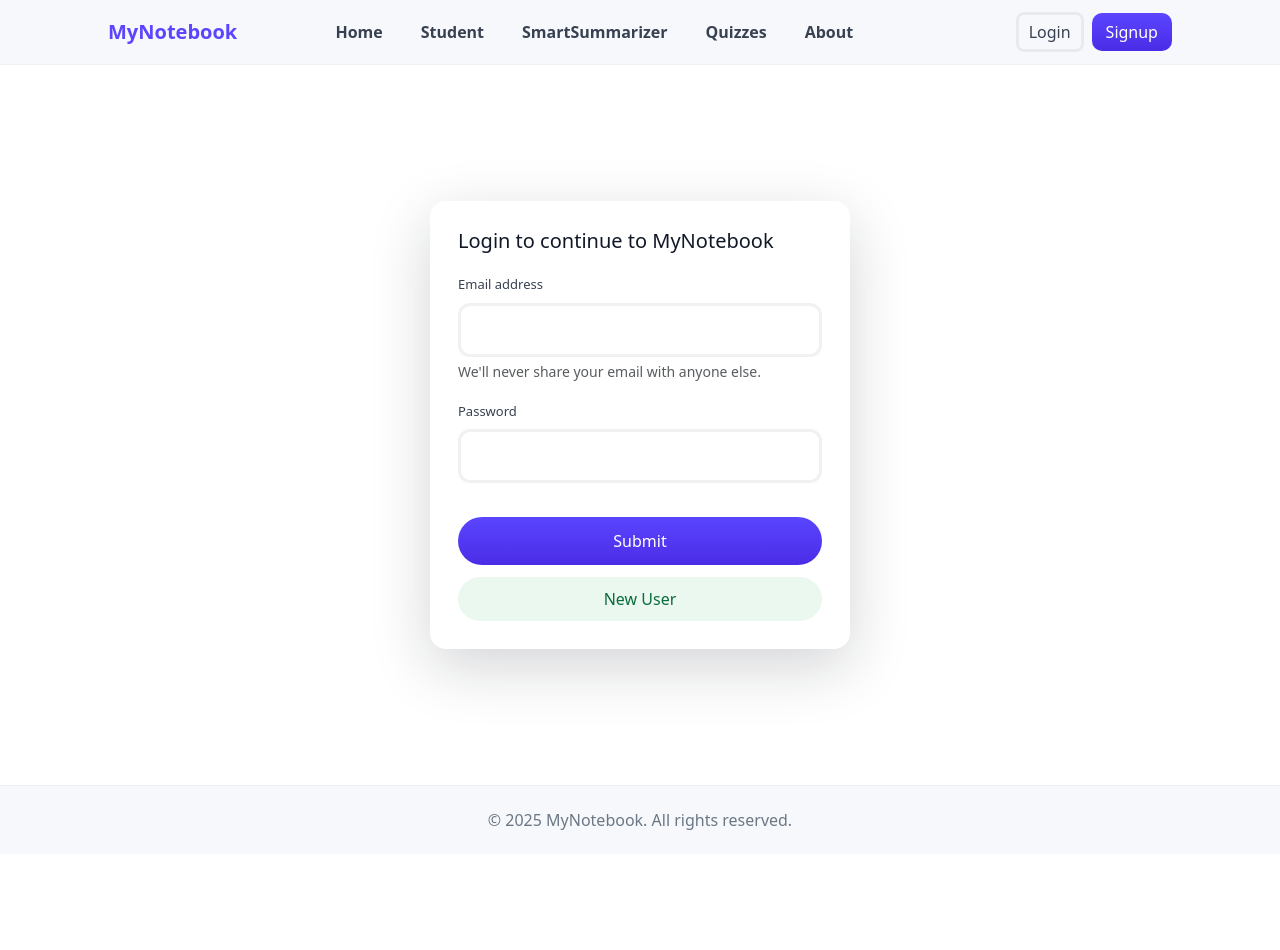
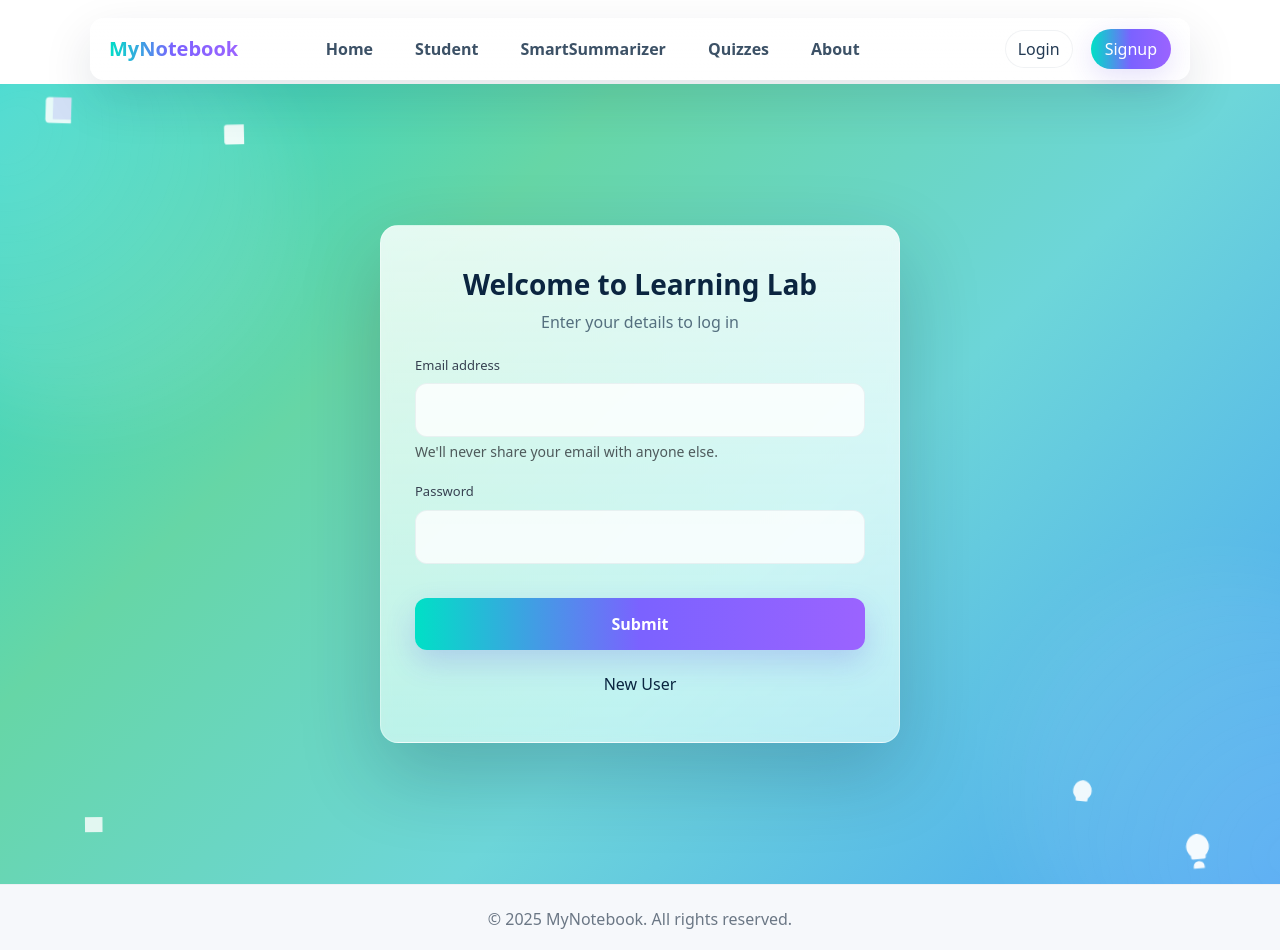
Before and after one commit to haribalji/mynotes1, a React (Create React App) app: page /login in a window 1280 px wide. Shown: the top 950 px of the page. Before the commit the page ends 854 px from the top, so only its background shows below. Built offline with nearby package versions, Linux system fonts and the light colour scheme.

Commit message:
after styling with gradients

```diff
--- a/src/App.js
+++ b/src/App.js
@@ -1,5 +1,10 @@
 import "./App.css";
-import { BrowserRouter as Router, Routes, Route } from "react-router-dom";
+import {
+  BrowserRouter as Router,
+  Routes,
+  Route,
+  useLocation,
+} from "react-router-dom";
 // import axios from "axios";
 
 import Navbar from "./components/Navbar";
@@ -9,7 +14,7 @@ import NoteState from "./context/notes/NoteState";
 import Alert from "./components/Alert";
 import Login from "./components/Login";
 import Signup from "./components/Signup";
-import React,{useState} from 'react'
+import React, { useState } from "react";
 import Student from "./components/Studentdata";
 import StudentState from "./context/students/StudentState";
 import SubjectsByClass from "./components/SubjectsByClass";
@@ -20,23 +25,22 @@ import FileUpload from "./components/FileUpload";
 import Admin from "./components/Admin";
 import QuizApp from "./components/Quizapp";
 
+function App() {
+  const [alert, setAlert] = useState(null);
 
-function App() {
-  const[alert,setAlert]=useState(null);
-
-  const showAlert=(message,type)=>{
+  const showAlert = (message, type) => {
     // here i am passing the object to alert variable
 
     setAlert({
-      msg:message,
-      type:type
-    })
+      msg: message,
+      type: type,
+    });
 
     // now making the alert to dissapear automatically
     setTimeout(() => {
       setAlert(null);
     }, 1500);
-  }
+  };
 
   return (
     <>
@@ -44,44 +48,91 @@ function App() {
         <div className="content">
           {/* <Home
     /> */}
-<Alert/>
+          <Alert />
           <NoteState>
-  <StudentState> {/* Move StudentState outside of Routes */}
+            <StudentState>
               <Router>
                 <Navbar />
                 <Alert alert={alert} />
-      <div className="container">
-        <Routes>
-          <Route exact path="/" element={<Home showAlert={showAlert} />} />
-          <Route exact path="/FileUpload" element={ <FileUpload />} />
-          <Route exact path="/admin" element={<Admin/>} />
-
-          <Route exact path="/home" element={<Home showAlert={showAlert} />} />
-          <Route exact path="/about" element={<About />} />
-          <Route exact path="/login" element={<Login showAlert={showAlert} />} />
-          <Route exact path="/signup" element={<Signup showAlert={showAlert} />} />
-          <Route exact path="/student" element={<Student showAlert={showAlert}/>} /> {/* Student route inside Routes */}
-          <Route exact path="/subjectsByClass" element={<SubjectsByClass  showAlert={showAlert}/>} /> {/* Student route inside Routes */}
-          <Route path="/chapters/:classNumber/:subject" element={<Chaptershow />} />
-          <Route path="/notes/:classNumber/:subject/:chapter" element={ <StudentNote/>} />
-          <Route exact path="/quizzes" element={<QuizApp />} /> New route for quizzes
-        </Routes>
-      </div>
-
-
+                <AppRoutes showAlert={showAlert} />
               </Router>
-  </StudentState> {/* Closing StudentState */}
+            </StudentState>
           </NoteState>
-
         </div>
 
         <Footer />
-
-
       </div>
-
     </>
   );
 }
 
 export default App;
+
+// small helper component to conditionally render the centered container for non-auth routes
+function AppRoutes({ showAlert }) {
+  const location = useLocation();
+  const isAuthRoute =
+    location.pathname === "/login" || location.pathname === "/signup";
+
+  return (
+    <div>
+      {isAuthRoute ? (
+        <Routes>
+          <Route
+            exact
+            path="/login"
+            element={<Login showAlert={showAlert} />}
+          />
+          <Route
+            exact
+            path="/signup"
+            element={<Signup showAlert={showAlert} />}
+          />
+        </Routes>
+      ) : (
+        <div className="container">
+          <Routes>
+            <Route exact path="/" element={<Home showAlert={showAlert} />} />
+            <Route exact path="/FileUpload" element={<FileUpload />} />
+            <Route exact path="/admin" element={<Admin />} />
+            <Route
+              exact
+              path="/home"
+              element={<Home showAlert={showAlert} />}
+            />
+            <Route exact path="/about" element={<About />} />
+            <Route
+              exact
+              path="/login"
+              element={<Login showAlert={showAlert} />}
+            />
+            <Route
+              exact
+              path="/signup"
+              element={<Signup showAlert={showAlert} />}
+            />
+            <Route
+              exact
+              path="/student"
+              element={<Student showAlert={showAlert} />}
+            />
+            <Route
+              exact
+              path="/subjectsByClass"
+              element={<SubjectsByClass showAlert={showAlert} />}
+            />
+            <Route
+              path="/chapters/:classNumber/:subject"
+              element={<Chaptershow />}
+            />
+            <Route
+              path="/notes/:classNumber/:subject/:chapter"
+              element={<StudentNote />}
+            />
+            <Route exact path="/quizzes" element={<QuizApp />} />
+          </Routes>
+        </div>
+      )}
+    </div>
+  );
+}
--- a/src/components/Addnote.js
+++ b/src/components/Addnote.js
@@ -28,7 +28,7 @@ const Addnote = (props) => {
 
         <form className="addnote-form" onSubmit={handleclick}>
           <label className="addnote-label" htmlFor="Title">
-            Title
+            Title (min 5 characters)
           </label>
           <input
             type="text"
@@ -43,7 +43,7 @@ const Addnote = (props) => {
           />
 
           <label className="addnote-label" htmlFor="description">
-            Description
+            Description (min 5 characters)
           </label>
           <textarea
             className="addnote-textarea"
@@ -57,7 +57,7 @@ const Addnote = (props) => {
           ></textarea>
 
           <label className="addnote-label optional" htmlFor="tag">
-            Tag (Optional)
+            Tag
           </label>
           <input
             type="text"
--- a/src/components/Login.js
+++ b/src/components/Login.js
@@ -66,8 +66,69 @@ const Login = (props) => {
     // </div>
 
     <div className="login-wrapper">
+      <div className="login-bg-blob blob-a" aria-hidden="true"></div>
+      <svg
+        className="floating-icon icon-a"
+        viewBox="0 0 24 24"
+        aria-hidden="true"
+      >
+        <path
+          fill="rgba(255,255,255,0.95)"
+          d="M3 5a2 2 0 0 1 2-2h12v14H5a2 2 0 0 1-2-2V5z"
+          opacity="0.95"
+        ></path>
+        <path
+          fill="rgba(74,44,230,0.95)"
+          d="M7 3h10v12H7z"
+          opacity="0.14"
+        ></path>
+      </svg>
+      <div className="login-bg-blob blob-b" aria-hidden="true"></div>
+      <svg
+        className="floating-icon icon-b"
+        viewBox="0 0 24 24"
+        aria-hidden="true"
+      >
+        <path
+          fill="rgba(255,255,255,0.98)"
+          d="M9 21h6v-1a3 3 0 0 0-6 0v1zM12 2a7 7 0 0 0-4 12v1a1 1 0 0 0 1 1h6a1 1 0 0 0 1-1v-1a7 7 0 0 0-4-12z"
+        />
+      </svg>
+      {/* extra decorative icons */}
+      <svg
+        className="floating-icon icon-c"
+        viewBox="0 0 24 24"
+        aria-hidden="true"
+      >
+        <path
+          fill="rgba(255,255,255,0.95)"
+          d="M3 5a2 2 0 0 1 2-2h12v14H5a2 2 0 0 1-2-2V5z"
+        ></path>
+      </svg>
+      <svg
+        className="floating-icon icon-d"
+        viewBox="0 0 24 24"
+        aria-hidden="true"
+      >
+        <path
+          fill="rgba(255,255,255,0.95)"
+          d="M12 2a7 7 0 0 0-4 12v1a1 1 0 0 0 1 1h6a1 1 0 0 0 1-1v-1a7 7 0 0 0-4-12z"
+        />
+      </svg>
+      <svg
+        className="floating-icon icon-e"
+        viewBox="0 0 24 24"
+        aria-hidden="true"
+      >
+        <path
+          fill="rgba(255,255,255,0.95)"
+          d="M4 4h14v12H4z"
+          opacity="0.9"
+        ></path>
+      </svg>
       <div className="login-card">
-        <h2>Login to continue to MyNotebook</h2>
+        <h2>Welcome to Learning Lab</h2>
+        <p>Enter your details to log in</p>
         <form onSubmit={handlesubmit}>
           <div className="mb-3">
             <label htmlFor="email" className="form-label">
--- a/src/styles/Addnote.css
+++ b/src/styles/Addnote.css
@@ -42,7 +42,7 @@
   width: 100%;
   padding: 14px 16px;
   border-radius: 8px;
-  border: 1px solid #e6edf5;
+  border: 3px solid #e6edf5;
   background: #fbfdff;
   font-size: 15px;
   color: #102030;
--- a/src/styles/Layout.css
+++ b/src/styles/Layout.css
@@ -6,27 +6,55 @@
 }
 
 .site-header {
-  background: var(--bg-light);
-  border-bottom: 1px solid rgba(15, 23, 36, 0.03);
-  position: sticky;
-  top: 0;
-  z-index: 999;
+  position: fixed;
+  top: 18px;
+  left: 0;
+  right: 0;
+  display: flex;
+  justify-content: center;
+  pointer-events: none; /* allow clicks inside inner chip only */
+  z-index: 1200;
 }
 
 .site-nav {
+  pointer-events: auto;
   max-width: 1100px;
+  width: calc(100% - 48px);
   margin: 0 auto;
   display: flex;
   align-items: center;
-  gap: 24px;
-  padding: 14px 18px;
+  gap: 18px;
+  padding: 10px 18px;
+  background: linear-gradient(
+    180deg,
+    rgba(255, 255, 255, 0.9),
+    rgba(255, 255, 255, 0.6)
+  );
+  border-radius: 14px;
+  box-shadow: 0 20px 50px rgba(12, 34, 60, 0.12);
+  backdrop-filter: blur(6px) saturate(110%);
+  border: 1px solid rgba(255, 255, 255, 0.45);
+}
+
+/* Space to avoid overlap with fixed floating header */
+.content {
+  padding-top: 84px; /* matches fixed header height + margin */
+}
+
+@media (max-width: 860px) {
+  .content {
+    padding-top: 96px;
+  } /* slightly taller when mobile toggle present */
 }
 
 .brand-link {
-  font-weight: 800;
+  font-weight: 900;
   font-size: 20px;
-  color: var(--brand-purple);
   text-decoration: none;
+  background: linear-gradient(90deg, #00e0c6 0%, #7b62ff 50%, #9b63ff 100%);
+  -webkit-background-clip: text;
+  background-clip: text;
+  color: transparent;
 }
 
 .brand {
@@ -43,42 +71,51 @@
   display: flex;
   gap: 18px;
   margin: 0 auto;
+  align-items: center;
 }
 
 .nav-link {
-  color: #374151;
+  color: rgba(11, 37, 64, 0.8);
   text-decoration: none;
-  font-weight: 600;
-  padding: 6px 10px;
-  border-radius: 6px;
+  font-weight: 700;
+  padding: 8px 12px;
+  border-radius: 10px;
+  transition: background 160ms ease, transform 160ms ease, color 160ms ease;
 }
 
 .nav-link.active {
-  color: var(--brand-purple);
+  color: #0b2540;
+  background: rgba(255, 255, 255, 0.85);
+  box-shadow: 0 6px 20px rgba(12, 34, 60, 0.06);
 }
 
 .nav-actions {
   margin-left: auto;
+  display: flex;
+  align-items: center;
+  gap: 10px;
 }
 
 .btn-logout {
-  background: linear-gradient(180deg, var(--brand-purple), #4a2ce6);
+  background: linear-gradient(90deg, #00e0c6 0%, #7b62ff 50%, #9b63ff 100%);
   color: #fff;
   padding: 8px 14px;
-  border-radius: 10px;
+  border-radius: 999px;
   border: none;
   cursor: pointer;
   text-decoration: none;
+  box-shadow: 0 8px 28px rgba(74, 44, 230, 0.14);
 }
 
 .btn-outline {
-  background: transparent;
-  border: 3px solid rgba(15, 23, 36, 0.06);
-  color: #374151;
-  padding: 6px 10px;
-  border-radius: 8px;
+  background: rgba(255, 255, 255, 0.6);
+  border: 1px solid rgba(11, 37, 64, 0.06);
+  color: rgba(11, 37, 64, 0.9);
+  padding: 6px 12px;
+  border-radius: 999px;
   text-decoration: none;
   margin-right: 8px;
+  backdrop-filter: blur(4px);
 }
 
 .site-footer {
--- a/src/styles/Login.css
+++ b/src/styles/Login.css
@@ -1,52 +1,272 @@
 /* Login page styles to match provided screenshot */
 .login-wrapper {
-  min-height: calc(100vh - 80px);
+  /* full viewport gradient background with subtle texture */
+  min-height: 100vh;
   display: flex;
   align-items: center;
   justify-content: center;
   padding: 40px 20px;
+  background: linear-gradient(
+    135deg,
+    #2ed5c9 0%,
+    #66d6a6 30%,
+    #6dd6d9 60%,
+    #4aa6f3 100%
+  );
+  position: relative;
+  overflow: hidden;
 }
+
+/* Ensure html/body and root app stretch so gradient is full-bleed (no white gutters) */
+html,
+body,
+#root {
+  height: 100%;
+  width: 100%;
+  margin: 0;
+  padding: 0;
+}
+
+/* Floating small icons anchored to blobs */
+.floating-icon {
+  position: absolute;
+  width: 44px;
+  height: 44px;
+  z-index: 7;
+  display: block;
+  pointer-events: none;
+  opacity: 0.95;
+  transform-origin: center;
+}
+.icon-a {
+  left: 40px;
+  top: 10px;
+  animation: bobA 6.5s ease-in-out infinite;
+}
+.icon-b {
+  right: 60px;
+  bottom: 20px;
+  animation: bobB 8.5s ease-in-out infinite;
+}
+
+.icon-c {
+  left: 220px;
+  top: 40px;
+  width: 34px;
+  height: 34px;
+  animation: bobC 7.2s ease-in-out infinite;
+}
+.icon-d {
+  right: 180px;
+  bottom: 80px;
+  width: 36px;
+  height: 36px;
+  animation: bobD 9.1s ease-in-out infinite;
+}
+.icon-e {
+  left: 80px;
+  bottom: 40px;
+  width: 30px;
+  height: 30px;
+  animation: bobE 6.8s ease-in-out infinite;
+}
+
+@keyframes bobC {
+  0% {
+    transform: translateY(0) rotate(-4deg);
+  }
+  50% {
+    transform: translateY(-8px) rotate(2deg);
+  }
+  100% {
+    transform: translateY(0) rotate(-4deg);
+  }
+}
+@keyframes bobD {
+  0% {
+    transform: translateY(0) rotate(0deg);
+  }
+  50% {
+    transform: translateY(10px) rotate(6deg);
+  }
+  100% {
+    transform: translateY(0) rotate(0deg);
+  }
+}
+@keyframes bobE {
+  0% {
+    transform: translateY(0) rotate(2deg);
+  }
+  50% {
+    transform: translateY(-6px) rotate(-6deg);
+  }
+  100% {
+    transform: translateY(0) rotate(2deg);
+  }
+}
+
+@keyframes bobA {
+  0% {
+    transform: translateY(0) rotate(0deg);
+  }
+  50% {
+    transform: translateY(-10px) rotate(8deg);
+  }
+  100% {
+    transform: translateY(0) rotate(0deg);
+  }
+}
+@keyframes bobB {
+  0% {
+    transform: translateY(0) rotate(0deg);
+  }
+  50% {
+    transform: translateY(12px) rotate(-6deg);
+  }
+  100% {
+    transform: translateY(0) rotate(0deg);
+  }
+}
+
+/* decorative floating blobs */
+.login-bg-blob {
+  position: absolute;
+  width: 420px;
+  height: 420px;
+  border-radius: 50%;
+  filter: blur(36px);
+  opacity: 0.7;
+  transform: translate3d(0, 0, 0);
+}
+.blob-a {
+  background: radial-gradient(
+    circle at 30% 30%,
+    rgba(255, 255, 255, 0.28),
+    rgba(255, 255, 255, 0.05)
+  );
+  left: -120px;
+  top: -80px;
+}
+.blob-b {
+  background: radial-gradient(
+    circle at 70% 70%,
+    rgba(255, 255, 255, 0.2),
+    rgba(255, 255, 255, 0.02)
+  );
+  right: -140px;
+  bottom: -100px;
+}
+
+/* subtle motion */
+.blob-a {
+  animation: floatA 9s ease-in-out infinite;
+}
+.blob-b {
+  animation: floatB 12s ease-in-out infinite;
+}
+
+@keyframes floatA {
+  0% {
+    transform: translateY(0) translateX(0);
+  }
+  50% {
+    transform: translateY(-18px) translateX(8px);
+  }
+  100% {
+    transform: translateY(0) translateX(0);
+  }
+}
+@keyframes floatB {
+  0% {
+    transform: translateY(0) translateX(0);
+  }
+  50% {
+    transform: translateY(20px) translateX(-12px);
+  }
+  100% {
+    transform: translateY(0) translateX(0);
+  }
+}
+
 .login-card {
-  width: 420px;
-  background: var(--card-bg, #fff);
-  border-radius: 16px;
-  padding: 28px;
-  box-shadow: var(--card-shadow-strong, 0 18px 60px rgba(15, 23, 36, 0.18));
+  width: 520px;
+  background: linear-gradient(
+    180deg,
+    rgba(255, 255, 255, 0.85),
+    rgba(240, 255, 250, 0.65)
+  );
+  border-radius: 18px;
+  padding: 36px 34px;
+  box-shadow: 0 30px 80px rgba(12, 34, 60, 0.22);
+  backdrop-filter: blur(6px) saturate(120%);
+  border: 1px solid rgba(255, 255, 255, 0.35);
+  position: relative;
+  z-index: 6;
 }
+
 .login-card h2 {
-  font-weight: 500;
+  text-align: center;
+  font-size: 28px;
+  margin: 6px 0 8px 0;
+  color: #0b2540;
+  font-weight: 800;
+}
+.login-card p {
+  text-align: center;
+  color: rgba(11, 37, 64, 0.65);
   margin-bottom: 18px;
-  font-size: 20px;
-  color: #111827;
 }
 .form-label {
   font-size: 13px;
   color: #6b7280;
 }
 .form-control {
-  border-radius: 8px;
-  padding: 12px 14px;
-  border: 1px solid rgba(15, 23, 36, 0.08);
+  border-radius: 12px;
+  padding: 14px 16px;
+  border: 1px solid rgba(11, 37, 64, 0.06);
+  background: rgba(255, 255, 255, 0.8);
 }
 .login-submit {
   margin-top: 18px;
-  background: linear-gradient(180deg, #5b45ff, #4a2ce6);
-  color: #fff;
+  background: linear-gradient(90deg, #00e0c6 0%, #7b62ff 50%, #9b63ff 100%);
+  color: white;
   border: none;
-  padding: 12px 18px;
-  border-radius: 999px;
+  padding: 14px;
+  border-radius: 12px;
+  font-weight: 700;
+  box-shadow: 0 12px 30px rgba(74, 44, 230, 0.18);
+}
+.login-submit:hover {
+  transform: translateY(-3px);
+  box-shadow: 0 20px 50px rgba(74, 44, 230, 0.22);
 }
 .new-user {
   margin-top: 12px;
-  background: #eaf8ef;
-  color: #0b6b3a;
+  background: transparent;
+  color: #0b2540;
   border: none;
-  padding: 10px 18px;
-  border-radius: 999px;
+  padding: 10px;
+  border-radius: 8px;
+}
+
+/* small decorative underline under inputs */
+.decor-underline {
+  height: 3px;
+  background: linear-gradient(
+    90deg,
+    rgba(255, 255, 255, 0.3),
+    rgba(255, 255, 255, 0.05)
+  );
+  margin: 12px 0 0 0;
+  border-radius: 4px;
 }
 
 @media (max-width: 480px) {
   .login-card {
     width: 92%;
+    padding: 20px;
+  }
+  .login-bg-blob {
+    display: none;
   }
 }
--- a/src/styles/Signup.css
+++ b/src/styles/Signup.css
@@ -7,11 +7,15 @@
   padding: 40px 20px;
 }
 .signup-card {
-  width: 540px;
-  background: var(--card-bg, #fff);
-  border-radius: 16px;
-  padding: 36px;
-  box-shadow: var(--card-shadow-strong, 0 18px 60px rgba(15, 23, 36, 0.18));
+  width: 520px;
+  background: linear-gradient(
+    180deg,
+    rgba(255, 255, 255, 0.92),
+    rgba(240, 255, 250, 0.65)
+  );
+  border-radius: 18px;
+  padding: 32px;
+  box-shadow: 0 30px 80px rgba(12, 34, 60, 0.16);
 }
 .signup-title {
   font-size: 28px;
@@ -30,8 +34,9 @@
 }
 .form-control {
   border-radius: 12px;
-  padding: 12px 14px;
-  border: 3px solid rgba(15, 23, 36, 0.06);
+  padding: 14px 16px;
+  border: 1px solid rgba(11, 37, 64, 0.06);
+  background: rgba(255, 255, 255, 0.8);
 }
 .create-btn {
   margin-top: 18px;
```
Also changed, not shown: src/components/Signup.js (+33 -5 lines), src/styles/Noteitem.css (+40 -0 lines), 2 other files (tests, documents, lock files or other folders). Lines whose indentation alone changed are shown as unchanged.
